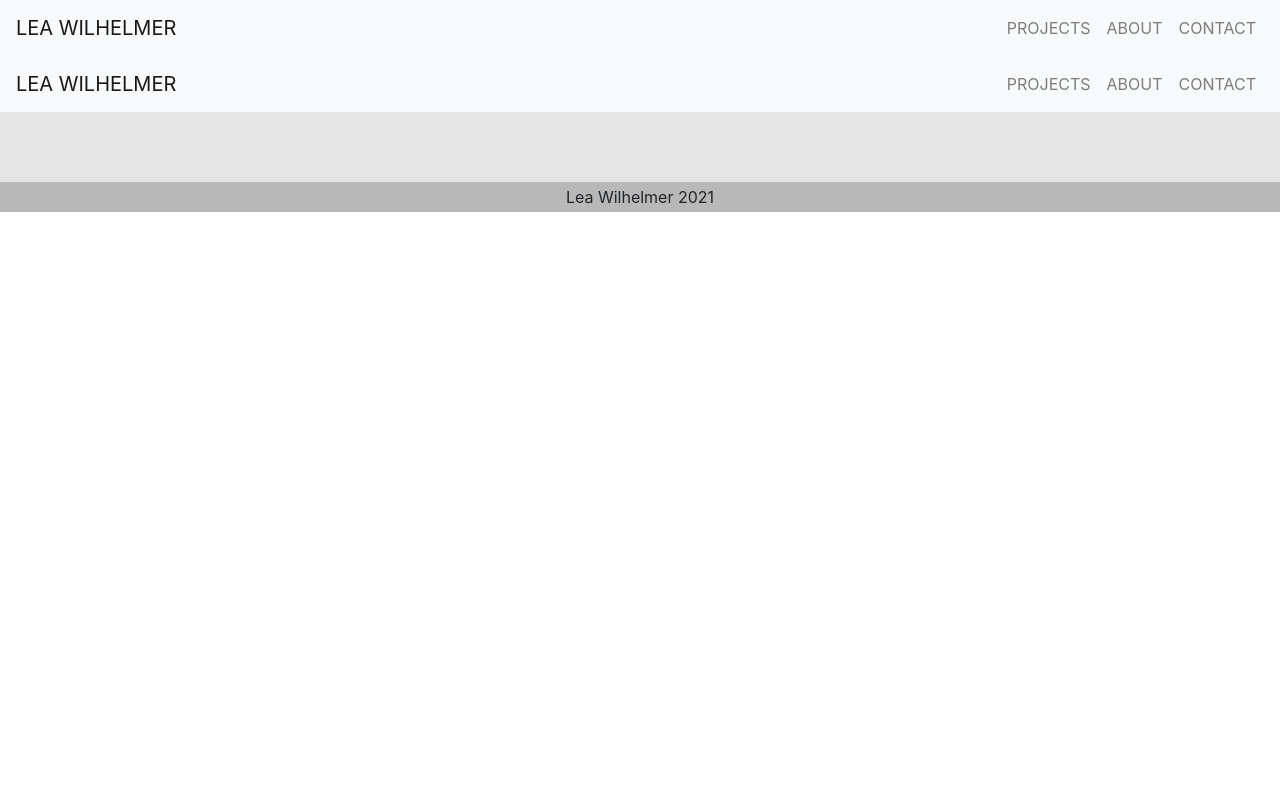
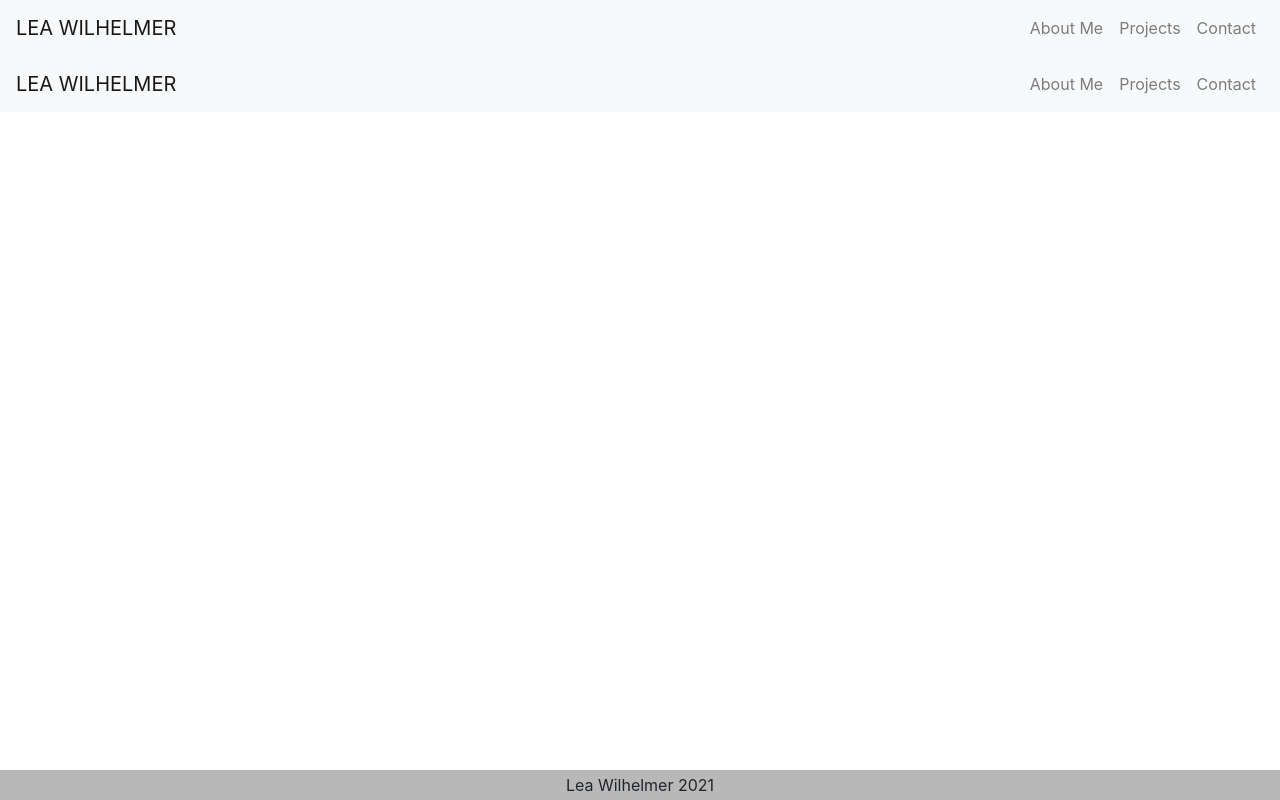
Before and after one commit to leawilhelmer/HW20-React-Portfolio, a React (Create React App) app: page /navbar in a window 1280 px wide. Built offline with nearby package versions, Linux system fonts and the light colour scheme.

Commit message:
working navbar

```diff
--- a/src/components/About/aboutMe.js
+++ b/src/components/About/aboutMe.js
@@ -16,7 +16,7 @@ const styles = {
 	img: {
 		marginTop: "20px",
   		marginLeft: "400px",
-  		marginRight: "400px",
+  		marginRight: "600px",
 		width: "300px",
 		height: "400px",
 	},
@@ -59,11 +59,6 @@ const AboutMe = () => {
 								.<br></br>I am currently working as an Au Pair (Nanny) and I am also doing a Coding Bootcamp at UC Berkeley Extension. I will be a Full-Stack Web Developer by the end of March and I am hoping I will get a Job as a Web Developer right after. When I'm not coding, I am going for hikes or walks. I also enjoy skiing because I am a ski instructror.
 								<br></br>
 
-								<p onClick={handleClick}>Check out my{" "}
-									<highlight style={{ color: "orangered", textDecoration: "underline" }}>
-										Portfolio
-									</highlight>
-								</p>
 							</p>
 						</Column>
 					</Row>
--- a/src/components/Footer/style.css
+++ b/src/components/Footer/style.css
@@ -1,9 +1,3 @@
-.footer {
-    min-height: 100px;
-    background: #E5E5E5;
-    position: relative;
-  }
-
   .footer span {
     text-align: center;
     position: absolute;
--- a/src/components/Navbar/navbar.js
+++ b/src/components/Navbar/navbar.js
@@ -2,35 +2,79 @@ import React from "react";
 import { Link } from "react-router-dom";
 import "../Navbar/style.css";
 
-const Navbar = () => (
+// const Navbar = () => (
+//   <nav className="navbar navbar-expand-lg navbar-light bg-light">
+//     <Link href="/">
+//       <a className="navbar-brand">LEA WILHELMER</a>
+//     </Link>
+//     <button className="navbar-toggler" type="button" data-toggle="collapse" data-target="#navbarSupportedContent" aria-controls="navbarSupportedContent" aria-expanded="false" aria-label="Toggle navigation">
+//       <span className="navbar-toggler-icon" />
+//     </button>
+
+//     <div className="collapse navbar-collapse justify-content-end" id="navbarSupportedContent">
+//       <ul className="navbar-nav">
+//         <li className="nav-item">
+//           <Link href="/">
+//             <a className="nav-link">PROJECTS</a>
+//           </Link>
+//         </li>
+//         <li className="nav-item">
+//           <Link href="/about">
+//             <a className="nav-link">ABOUT</a>
+//           </Link>
+//         </li>
+//         <li className="nav-item">
+//           <Link href="/contact">
+//             <a className="nav-link">CONTACT</a>
+//           </Link>
+//         </li>
+//       </ul>
+//     </div>
+//   </nav>
+// );
+
+function Navbar() {
+  return (
     <nav className="navbar navbar-expand-lg navbar-light bg-light">
-    <Link href="/">
-      <a className="navbar-brand">LEA WILHELMER</a>
+      <Link className="navbar-brand" to="/">
+        LEA WILHELMER
       </Link>
-    <button className="navbar-toggler" type="button" data-toggle="collapse" data-target="#navbarSupportedContent" aria-controls="navbarSupportedContent" aria-expanded="false" aria-label="Toggle navigation">
-      <span className="navbar-toggler-icon" />
-    </button>
-
-    <div className="collapse navbar-collapse justify-content-end" id="navbarSupportedContent">
+      <div className="collapse navbar-collapse justify-content-end" id="navbarSupportedContent"></div>
+      <div>
         <ul className="navbar-nav">
           <li className="nav-item">
-          <Link href="/">
-            <a className="nav-link">PROJECTS</a>
+      <Link
+              to="/"
+              className={
+                window.location.pathname === "/" || window.location.pathname === "/about"
+                  ? "nav-link active"
+                  : "nav-link"
+              }
+            >
+              About Me
       </Link>
           </li>
           <li className="nav-item">
-          <Link href="/about">
-            <a className="nav-link">ABOUT</a>
+      <Link
+              to="/projects"
+              className={window.location.pathname === "/projects" ? "nav-link active" : "nav-link"}
+            >
+              Projects
       </Link>
           </li>
           <li className="nav-item">
-          <Link href="/contact">
-            <a className="nav-link">CONTACT</a>
+      <Link
+              to="/contact"
+              className={window.location.pathname === "/contact" ? "nav-link active" : "nav-link"}
+            >
+              Contact
       </Link>
           </li>
         </ul>
       </div>
     </nav>
   );
+}
+
 
 export default Navbar;
--- a/src/components/Navbar/style.css
+++ b/src/components/Navbar/style.css
@@ -1,3 +1,7 @@
 nav.navbar.navbar-default {
     margin-bottom: 0;
   }
+
+.navbar-toggler {
+  background-color: darkolivegreen;
+}
```
Lines whose indentation alone changed are shown as unchanged.
